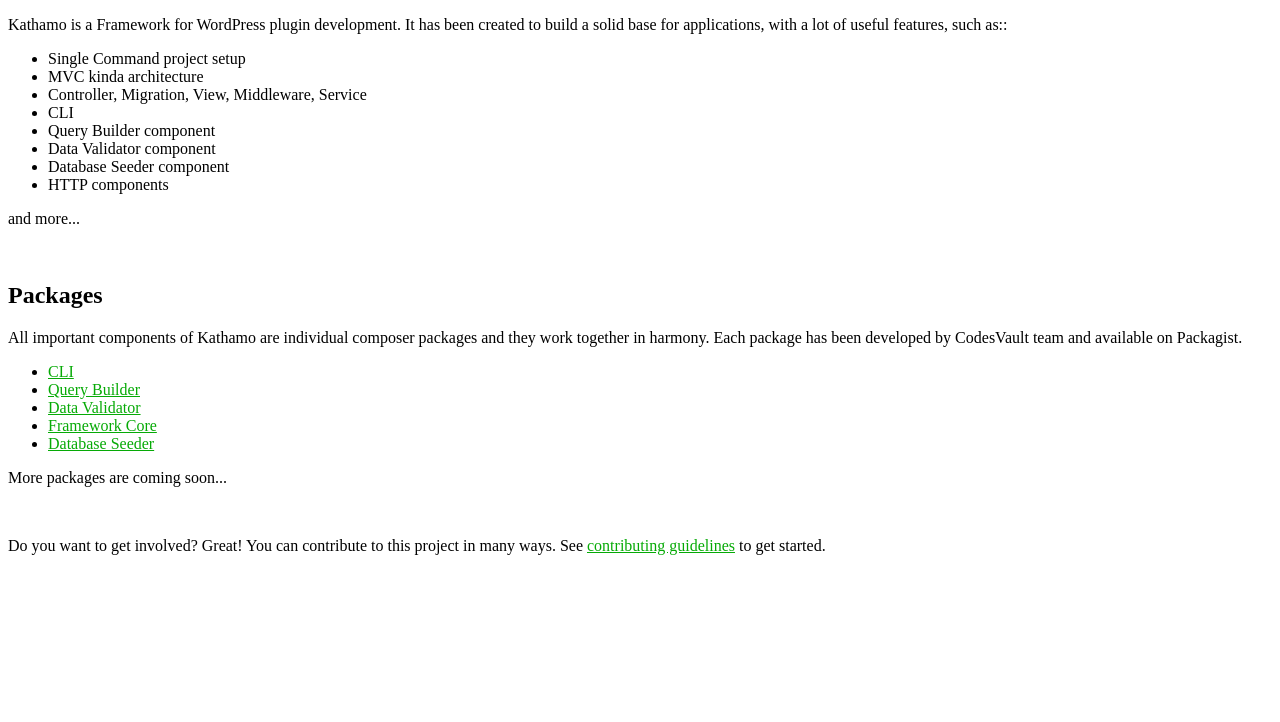
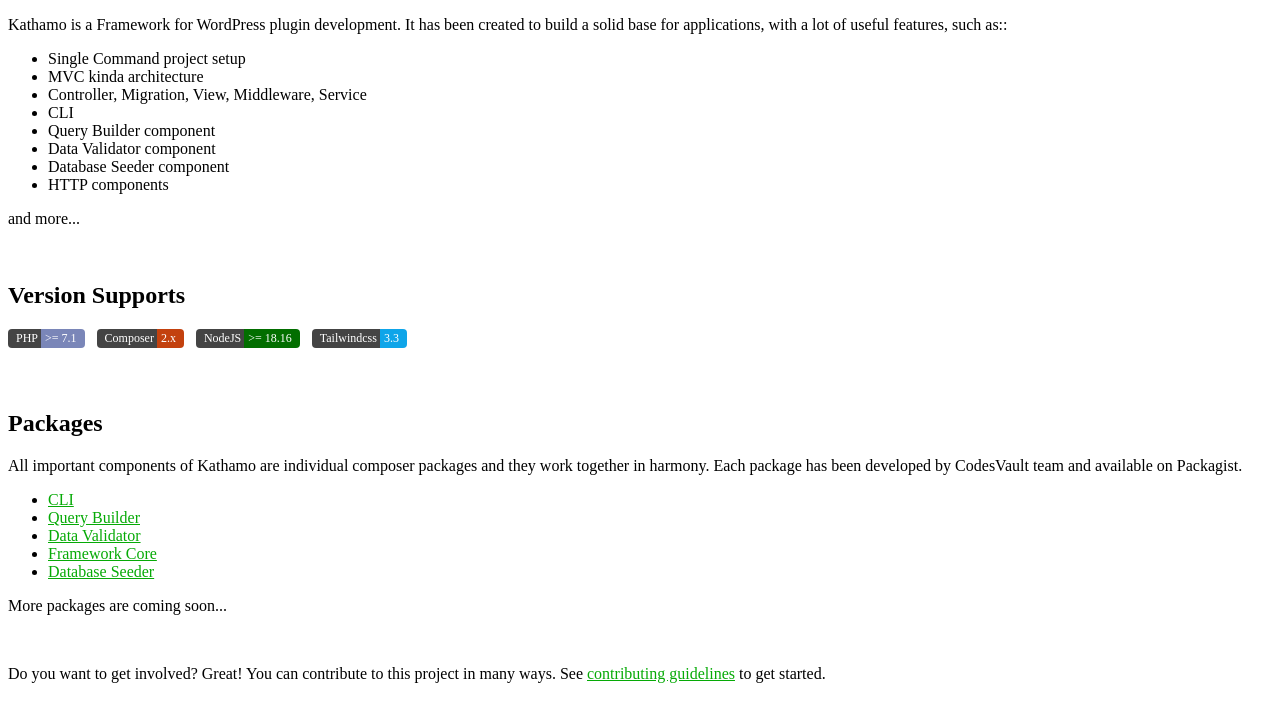
Before and after one commit to CodesVault/kathamo-doc, a Next.js app: page /documentation/introduction in a window 1280 px wide. Shown: the top 722 px of the page. Built offline with nearby package versions, Linux system fonts and the light colour scheme.

Commit message:
version surrport doc added

```diff
--- /dev/null
+++ b/Components/SupportVersionButton.jsx
@@ -0,0 +1,12 @@
+import React from 'react';
+
+function SupportVersionButton(props) {
+	return (
+		<div className="support-btn">
+			<span className="lang">{props.lang}</span>
+			<span className="version" style={{backgroundColor: props.bgcolor}}>{props.version}</span>
+		</div>
+	);
+}
+
+export default SupportVersionButton;
--- a/pages/documentation/_meta.json
+++ b/pages/documentation/_meta.json
@@ -2,7 +2,8 @@
 	"introduction": "Introduction",
 	"installation": "Installation",
 	"controller": "Controller",
+	"middleware": "Middleware",
+	"query-builder": "Query Builder",
 	"validator": "Validator",
-	"middleware": "Middleware",
 	"contribution-guide": "Contribution Guide"
 }
--- a/pages/documentation/introduction.mdx
+++ b/pages/documentation/introduction.mdx
@@ -1,3 +1,5 @@
+import SupportVersionButton from '../../components/SupportVersionButton'
+
 Kathamo is a Framework for WordPress plugin development. It has been created to build a solid base for applications,
 with a lot of useful features, such as::
 
@@ -11,6 +13,17 @@
 * HTTP components
 
 and more...
+
+<br />
+
+## Version Supports
+
+<div className="support-version">
+	<SupportVersionButton lang="PHP" version=">= 7.1" bgcolor="#7A86B8" />
+	<SupportVersionButton lang="Composer" version="2.x" bgcolor="#c3410e" />
+	<SupportVersionButton lang="NodeJS" version=">= 18.16" bgcolor="#026e00" />
+	<SupportVersionButton lang="Tailwindcss" version="3.3" bgcolor="#0ea5e9" />
+</div>
 
 <br />
 
--- a/styles.css
+++ b/styles.css
@@ -185,6 +185,36 @@
 	margin-left: 5px;
 }
 
+/* Support Version buttons */
+.support-version {
+	margin: 20px 0;
+}
+.support-btn {
+    display: inline-block;
+    border-radius: 4px;
+    overflow: hidden;
+    color: #fff;
+	font-size: 12px;
+	margin-right: 12px;
+}
+.support-btn .lang {
+	background-color: #444444;
+	padding-left: 8px;
+	padding-right: 3px;
+}
+.support-btn .version {
+	padding-right: 8px;
+	padding-left: 4px;
+}
+.support-btn .lang,
+.support-btn .version {
+	display: inline-flex;
+	align-items: center;
+	justify-content: center;
+	padding-top: 2px;
+	padding-bottom: 2px;
+}
+
 
 /* mobile device */
 @media only screen and (max-width : 650px) {
```
Also changed, not shown: pages/documentation/query-builder.mdx (added, +40 -0 lines).
